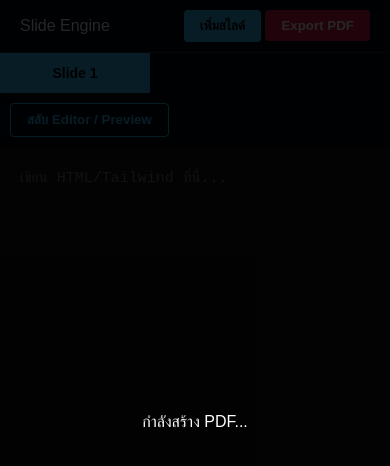
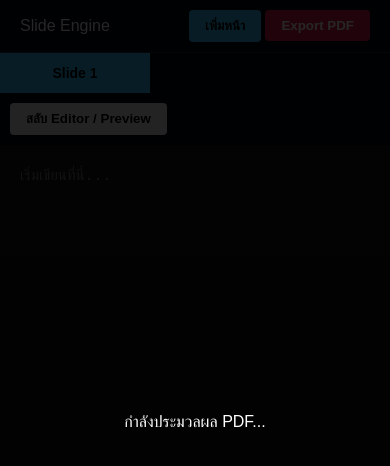
Before and after one commit to swiss97501-max/Swisshtml, a plain HTML site: page index.html in a window 390 px wide. Both pictures are taken after a click on the button "Export PDF". Drawn offline with nearby package versions, Linux system fonts and the light colour scheme.

Commit message:
Update index.html

```diff
--- a/index.html
+++ b/index.html
@@ -2,30 +2,34 @@
 <html lang="th">
 <head>
     <meta charset="UTF-8">
-    <meta name="viewport" content="width=device-width, initial-scale=1.0">
-    <title>HTML Slide Engine</title>
+    <meta name="viewport" content="width=device-width, initial-scale=1.0, maximum-scale=1.0, user-scalable=no">
+    <title>HTML Slide Engine Pro</title>
     <link rel="stylesheet" href="styles.css">
     <script src="https://cdnjs.cloudflare.com/ajax/libs/html2canvas/1.4.1/html2canvas.min.js"></script>
     <script src="https://cdnjs.cloudflare.com/ajax/libs/jspdf/2.5.1/jspdf.umd.min.js"></script>
 </head>
 <body>
-    <header>
-        <div class="logo">Slide Engine</div>
-        <div class="actions">
-            <button id="btn-add-slide" class="btn primary">เพิ่มสไลด์</button>
+    <header class="main-header">
+        <div class="header-left">
+            <span class="logo-text">Slide Engine</span>
+        </div>
+        <div class="header-right">
+            <button id="btn-add-slide" class="btn primary">เพิ่มหน้า</button>
             <button id="btn-export-pdf" class="btn danger">Export PDF</button>
         </div>
     </header>
 
-    <nav class="tabs-container" id="tabs-container"></nav>
+    <div class="tabs-outer">
+        <nav class="tabs-container" id="tabs-container"></nav>
+    </div>
 
     <div class="mobile-toolbar">
-        <button id="btn-toggle-view" class="btn outline">สลับ Editor / Preview</button>
+        <button id="btn-toggle-view" class="btn outline-blue">สลับ Editor / Preview</button>
     </div>
 
     <main class="workspace" id="workspace">
         <section class="pane editor-pane">
-            <textarea id="html-editor" spellcheck="false" placeholder="เขียน HTML/Tailwind ที่นี่..."></textarea>
+            <textarea id="html-editor" spellcheck="false" placeholder="เริ่มเขียนที่นี่..."></textarea>
         </section>
 
         <section class="pane preview-pane" id="preview-pane">
@@ -40,7 +44,7 @@
     </div>
 
     <div id="loading-overlay" class="hidden">
-        <div class="loader">กำลังสร้าง PDF...</div>
+        <div class="loader">กำลังประมวลผล PDF...</div>
     </div>
 
     <script src="script.js"></script>
```
